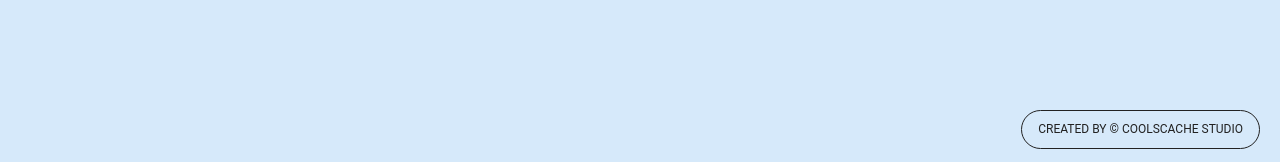
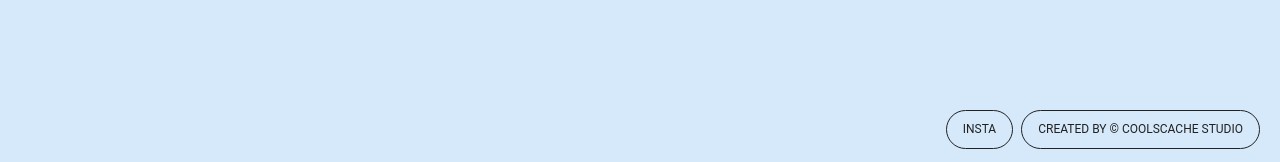
Before and after one commit to coolscachestudio/nerdynuggiesblog, a Jekyll site: the page built from index.html, in a window 1280 px wide and 900 px high, scrolled down 1651 px. Shown: the part 735-897 px from the top of the window. Built offline with Jekyll 4.4.1, drawn with Linux system fonts in a browser that asks for light colours.

Commit message:
add insta link

```diff
--- a/_includes/footer.html
+++ b/_includes/footer.html
@@ -1,3 +1,4 @@
 <footer>
+    <a href="https://www.instagram.com/nerdynuggies/">  <span class="footer-capsule"> insta </span> </a>
     <a href="http://coolscache.com">  <span class="footer-capsule"> created by © coolscache studio </span> </a>
 </footer>
```
